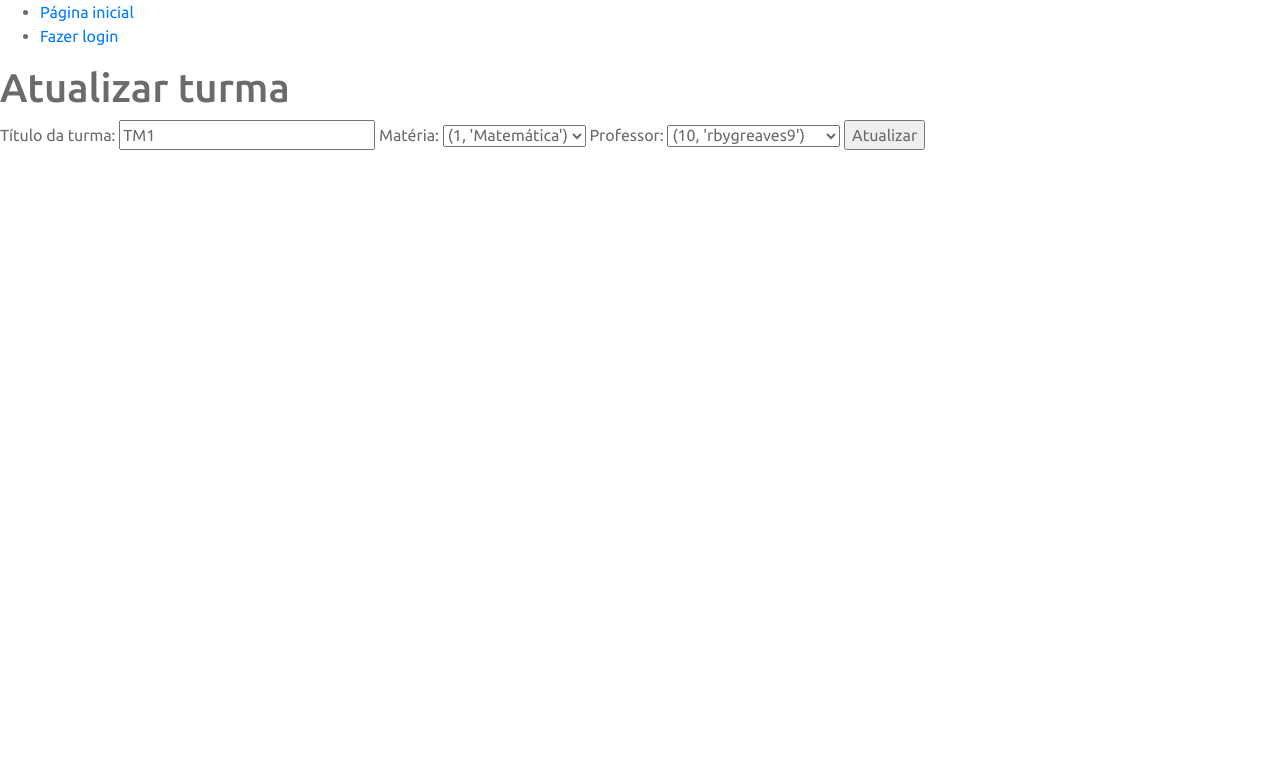
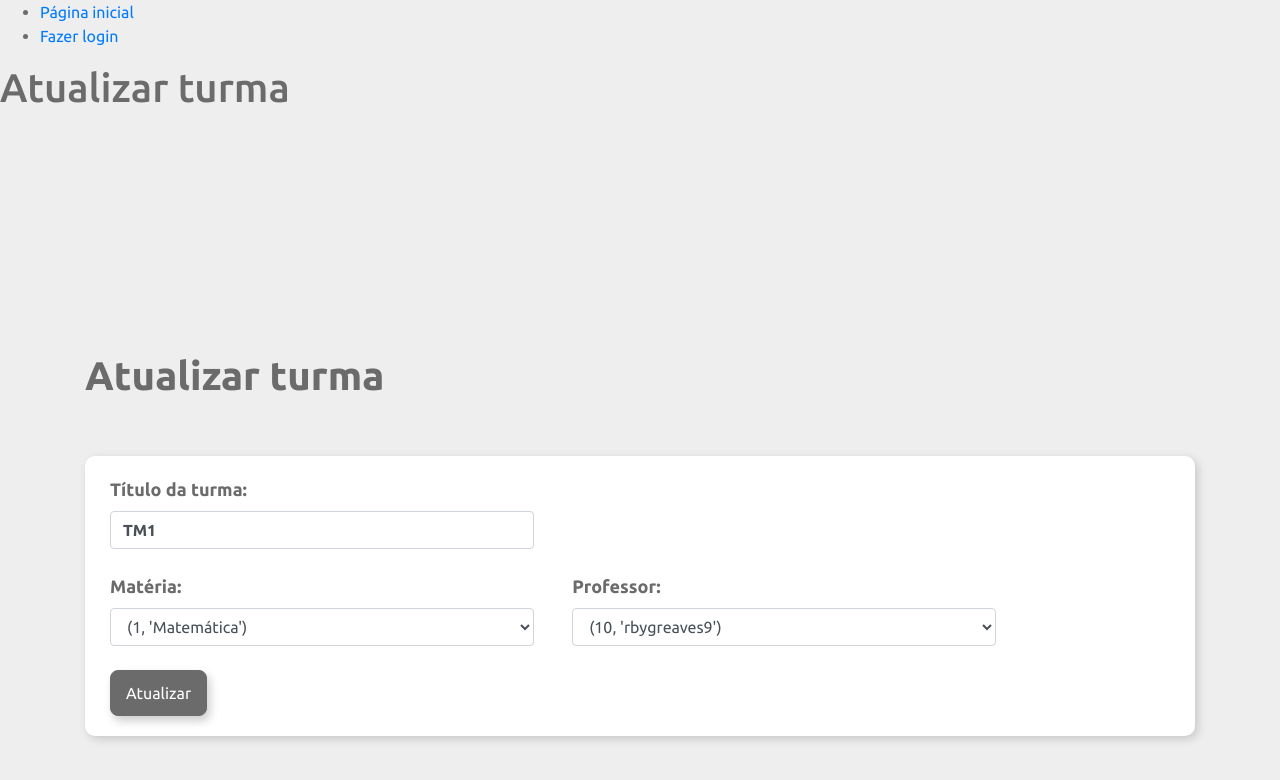
Before and after one commit to caioguedesam/skoolit_engsoft, a Flask app: page /turmas/atualizar/1 in a window 1280 px wide. Shown: the top 780 px of the page. Run offline with Flask 2, Linux system fonts and the light colour scheme; data comes from the database, SQL or seed files in the repository; some libraries are stand-ins or nearby versions.

Commit message:
Design atualizar turma

```diff
--- a/skoolit/templates/turmas/atualizar_turma.html
+++ b/skoolit/templates/turmas/atualizar_turma.html
@@ -1,16 +1,53 @@
 {% extends "navfoot.html" %}
+
+{% block style %}
+    <link rel="stylesheet" href="{{ url_for('static', filename='turmas/criar_turma.css') }}">
+{% endblock %}
 
 {% block title %}Atualizar turma{% endblock %}
 
 {% block content %}
 
 <h1>Atualizar turma</h1>
-<form method="POST">
-	{{form.hidden_tag()}}
-	{{form.titulo.label}} {{form.titulo}}
-	{{form.materia_id.label}} {{form.materia_id}}
-	{{form.professor_id.label}} {{form.professor_id}}
-	{{form.submit}}
-</form>
+
+<div class="container">
+	<div class="d-flex mb-5">
+		<div class="mr-auto">
+			<h1 id="titulo">Atualizar turma</h1>
+		</div>
+	</div>
+
+	<form class="form-turma" method="POST">
+		<div class="d-flex">
+			<div class="col-5 mr-auto">
+				{{form.hidden_tag()}}
+				{{form.titulo.label(class="form-label")}}
+				{{form.titulo(class="form-control", size=40)}}
+				<br>
+			</div>
+		</div>
+
+		<div class="d-flex flex-wrap justify-content-start align-items-start">
+			<div class="col-5">
+				{{form.materia_id.label(class="form-label")}}
+				{{form.materia_id(class="form-control")}}
+
+			</div>
+
+			<div class="col-5 ml-2">
+				{{form.professor_id.label(class="form-label")}}
+				{{form.professor_id(class="form-control")}}
+			</div>
+		</div>
+		<br>
+		<div class="d-flex">
+			<div class="col-5 mr-auto">
+				{{form.submit(class="btn btn-primary")}}
+			</div>
+		</div>
+
+	</form>
+
+</div>
 
 {% endblock %}
--- a/skoolit/turmas/views.py
+++ b/skoolit/turmas/views.py
@@ -1,7 +1,7 @@
 from flask import render_template, redirect, url_for, request, Blueprint, flash
 from skoolit import app, db
 from skoolit.turmas import models, forms
-from skoolit.usuarios.models import Usuario
+from skoolit.usuarios.models import Usuario, Professor
 
 turmas = Blueprint('turmas',__name__, template_folder='templates/turmas')
 
@@ -80,6 +80,8 @@ def atualizar(id):
 					.all()
 
 	if form.validate_on_submit():
+		# Não precisamos validar essa busca, pois os dados do SelectField eram
+		# válidos
 		prof, materia = encontraProfMateria(form.professor_id.data,
 											form.materia_id.data)
 		turma.titulo = form.titulo.data
```
